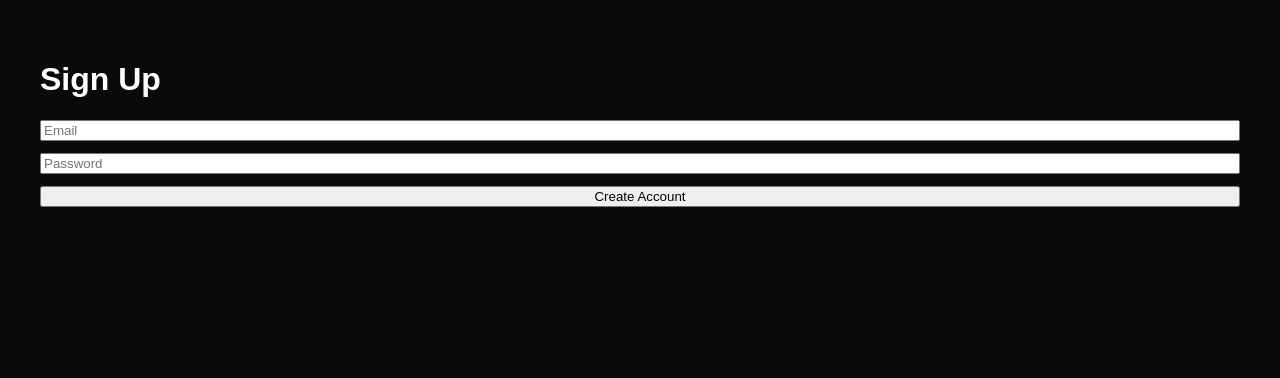
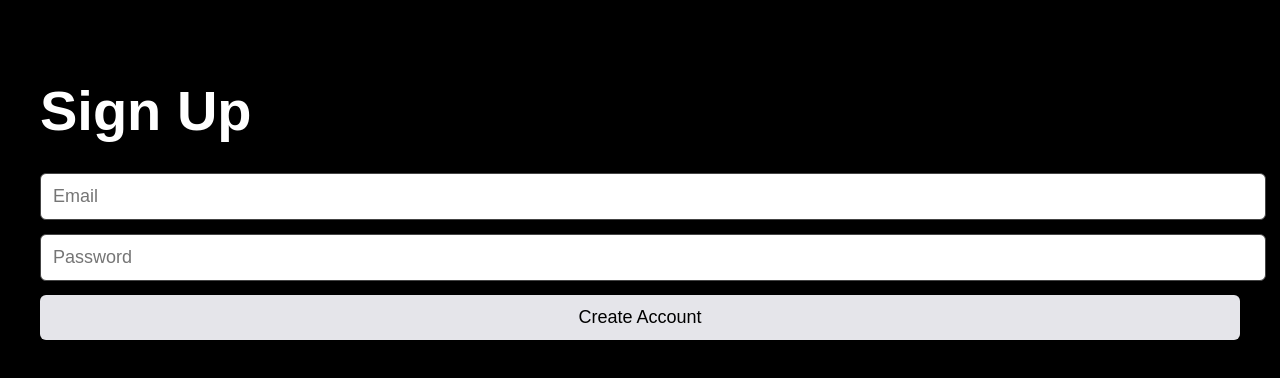
Before and after one commit to nielsvdz-ops/fit-couple-club, a Next.js app: page /signup in a window 1280 px wide. Shown: the top 378 px of the page. Built offline with nearby package versions, Linux system fonts and the light colour scheme; no server answers.

Commit message:
Update page.js

```diff
--- a/app/signup/page.js
+++ b/app/signup/page.js
@@ -9,42 +9,97 @@ export default function SignupPage() {
   const [email, setEmail] = useState("");
   const [password, setPassword] = useState("");
   const [message, setMessage] = useState("");
+  const [accountCreated, setAccountCreated] = useState(false);
 
   async function handleSignup(e) {
     e.preventDefault();
 
-    const { data, error } = await supabase.auth.signUp({
+    const { error } = await supabase.auth.signUp({
       email,
       password,
     });
 
     if (error) {
       setMessage(error.message);
+      setAccountCreated(false);
       return;
     }
 
     setMessage("Account created. Now login.");
+    setAccountCreated(true);
   }
 
   return (
-    <main style={{ padding: "40px", color: "white" }}>
-      <h1>Sign Up</h1>
+    <main
+      style={{
+        padding: "40px",
+        color: "white",
+        minHeight: "100vh",
+        background: "#000",
+      }}
+    >
+      <h1 style={{ fontSize: "56px", marginBottom: "30px" }}>Sign Up</h1>
 
-      <form onSubmit={handleSignup} style={{ display: "grid", gap: "12px" }}>
+      <form onSubmit={handleSignup} style={{ display: "grid", gap: "14px" }}>
         <input
           placeholder="Email"
+          type="email"
+          value={email}
           onChange={(e) => setEmail(e.target.value)}
+          style={inputStyle}
         />
+
         <input
           placeholder="Password"
           type="password"
+          value={password}
           onChange={(e) => setPassword(e.target.value)}
+          style={inputStyle}
         />
 
-        <button type="submit">Create Account</button>
+        <button type="submit" style={buttonStyle}>
+          Create Account
+        </button>
       </form>
 
-      <p>{message}</p>
+      {message && <p style={{ marginTop: "20px", fontSize: "18px" }}>{message}</p>}
+
+      {accountCreated && (
+        <div style={{ marginTop: "20px" }}>
+          <a href="/login" style={loginButtonStyle}>
+            Go to Login
+          </a>
+        </div>
+      )}
     </main>
   );
 }
+
+const inputStyle = {
+  width: "100%",
+  padding: "12px",
+  fontSize: "18px",
+  borderRadius: "6px",
+  border: "1px solid #444",
+};
+
+const buttonStyle = {
+  width: "100%",
+  padding: "12px",
+  fontSize: "18px",
+  borderRadius: "6px",
+  border: "none",
+  background: "#e5e5ea",
+  color: "#000",
+  cursor: "pointer",
+};
+
+const loginButtonStyle = {
+  display: "inline-block",
+  padding: "12px 18px",
+  background: "white",
+  color: "black",
+  textDecoration: "none",
+  borderRadius: "8px",
+  fontWeight: "700",
+};
```
